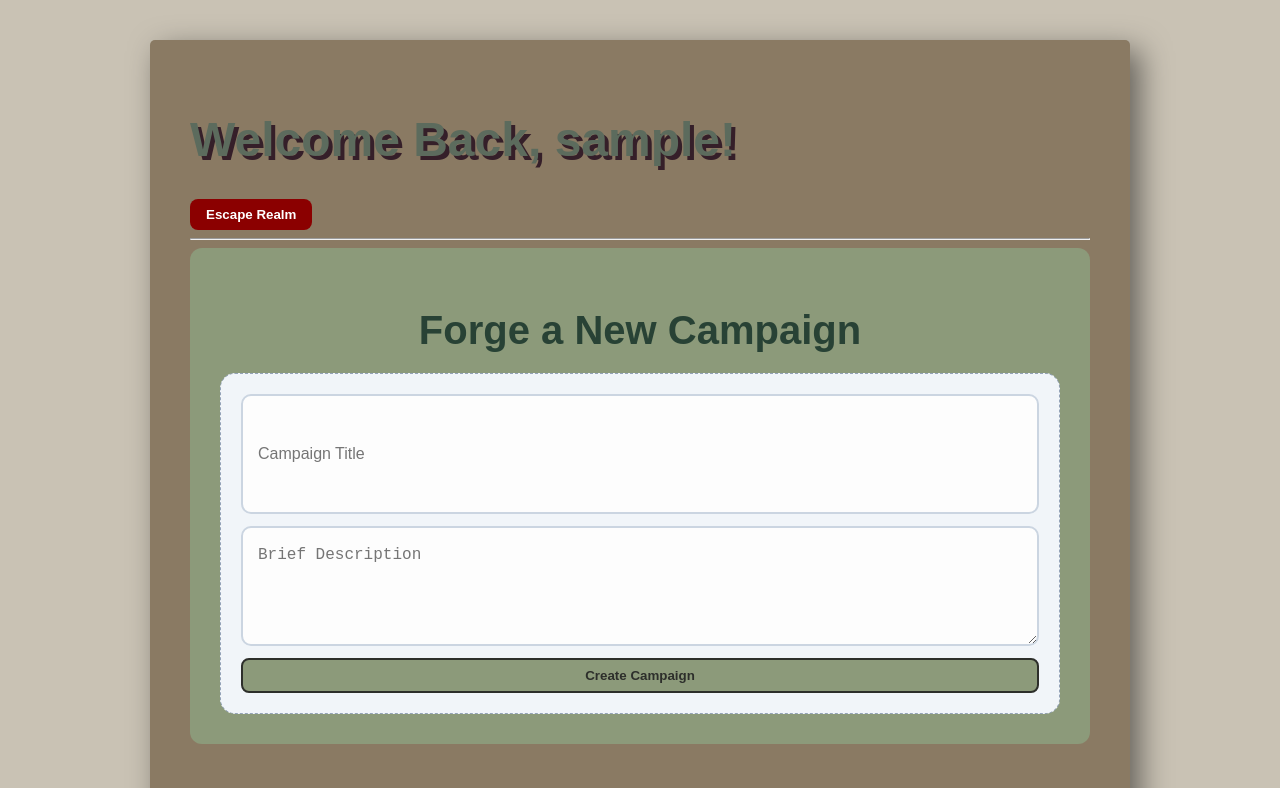
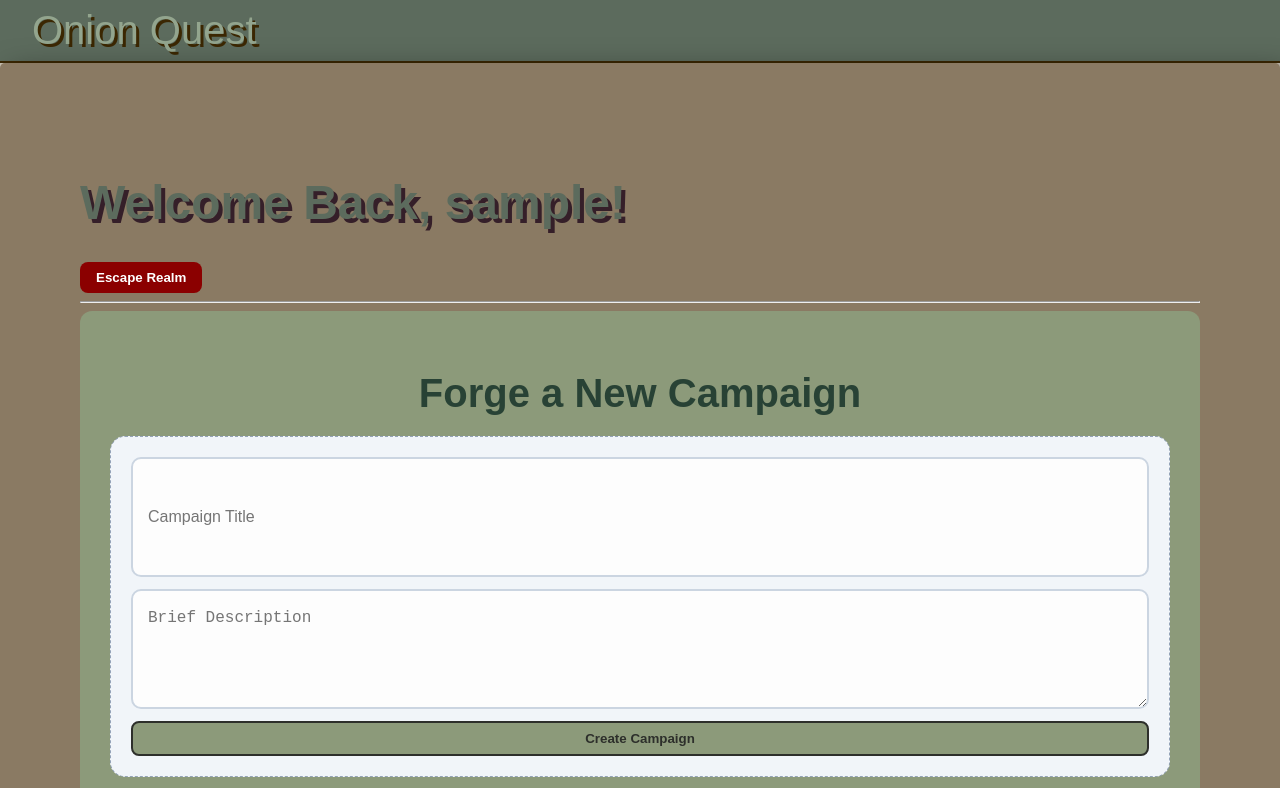
Before and after one commit to owlthinkabtit/OnionQuest-capstone, a React (Vite) app in the folder frontend/: page /dashboard in a window 1280 px wide. Shown: the top 788 px of the page. Built offline with nearby package versions, Linux system fonts and the light colour scheme; no server answers; sample sign-in values are in the browser's storage; a web font is replaced by a local one.

Commit message:
Last minute changes to navbar and quest card. I think this is done, just want to do another test run. I know it's too late to add anything extra, but it kinda sucks that now I'm thinking of other ways to style certain pages.

```diff
--- a/frontend/src/App.css
+++ b/frontend/src/App.css
@@ -33,6 +33,24 @@ h2 {
   margin-top: 30px;
   margin-bottom: 20px;
   text-shadow: none;
+}
+
+.navbar {
+ display: flex;
+ justify-content: space-between;
+ align-items: center;
+ padding: 0.5rem 2rem;
+ background-color: var(--forest-mid);
+ border-bottom: 2px solid #3b2702;
+}
+
+.nav-logo a {
+  font-size: 2.5rem;
+  color: #93a58e !important;
+  text-shadow: 3px 3px 0px rgb(59, 39, 2);
+  text-decoration: none;
+  font-family: inherit;
+  margin: 0;
 }
 
 /* FRONT PAGE */
@@ -134,11 +152,11 @@ h2 {
 }
 
 .dashboard-container, .details-container {
-  max-width: 900px;
-  margin: 40px auto;
+  max-width: 1200px;
+  margin: 0px auto;
   /* background-color: #e9c699; */
   background-color: var(--earth-brown);
-  padding: 40px;
+  padding: 80px;
   min-height: 90vh;
   box-shadow: 10px 10px 30px rgba(0, 0, 0, 0.5);
   border-radius: 5px;
--- a/frontend/src/App.jsx
+++ b/frontend/src/App.jsx
@@ -1,4 +1,4 @@
-import {Routes, Route, Navigate} from "react-router-dom";
+import { Routes, Route, Navigate } from "react-router-dom";
 import { useContext } from "react";
 import { AuthContext } from "./context/AuthContext";
 
@@ -6,20 +6,25 @@ import Login from "./pages/Login";
 import Dashboard from "./pages/Dashboard";
 import Register from "./pages/Register";
 import CampaignDetails from "./pages/CampaignDetails";
+import Navbar from "./components/NavBar";
 
 function App() {
   const { user, loading } = useContext(AuthContext);
 
   if (loading) {
-    return <div>Loading the Realm...</div>
+    return <div>Loading the Realm...</div>;
   }
 
   return (
+    <>
+      <Navbar />
       <Routes>
         <Route path="/register" element={<Register />} />
         <Route
           path="/"
-        element={user ? <Navigate to="/dashboard" /> : <Navigate to="/login" />}
+          element={
+            user ? <Navigate to="/dashboard" /> : <Navigate to="/login" />
+          }
         />
 
         <Route path="/login" element={<Login />} />
@@ -27,10 +32,13 @@ function App() {
           path="/dashboard"
           element={user ? <Dashboard /> : <Navigate to="/login" />}
         />
-      <Route path="/campaign/:id" element={ user ? <CampaignDetails /> : <Navigate to="/" />} />
-
+        <Route
+          path="/campaign/:id"
+          element={user ? <CampaignDetails /> : <Navigate to="/" />}
+        />
       </Routes>
-  )
+    </>
+  );
 }
 
-export default App
+export default App;
--- /dev/null
+++ b/frontend/src/components/Navbar.jsx
@@ -0,0 +1,30 @@
+import { Link, useNavigate } from "react-router-dom";
+import { useContext } from "react";
+import { AuthContext } from "../context/AuthContext";
+
+function Navbar() {
+  const { user, logout } = useContext(AuthContext);
+  const navigate = useNavigate();
+
+  const handleLogout = () => {
+    logout();
+    navigate("/login");
+  };
+
+  return (
+    <nav className="navbar">
+      <div className="nav-logo">
+        <Link to="/" className="main-logo-text">
+          Onion Quest
+        </Link>
+      </div>
+      {/* <div className="nav-links">
+          <button onClick={handleLogout} className="logout-btn">
+            Logout
+          </button>
+      </div> */}
+    </nav>
+  );
+}
+
+export default Navbar;
```
Also changed, not shown: frontend/src/assets/Golden_Onion.png (added). Lines whose indentation alone changed are shown as unchanged.
